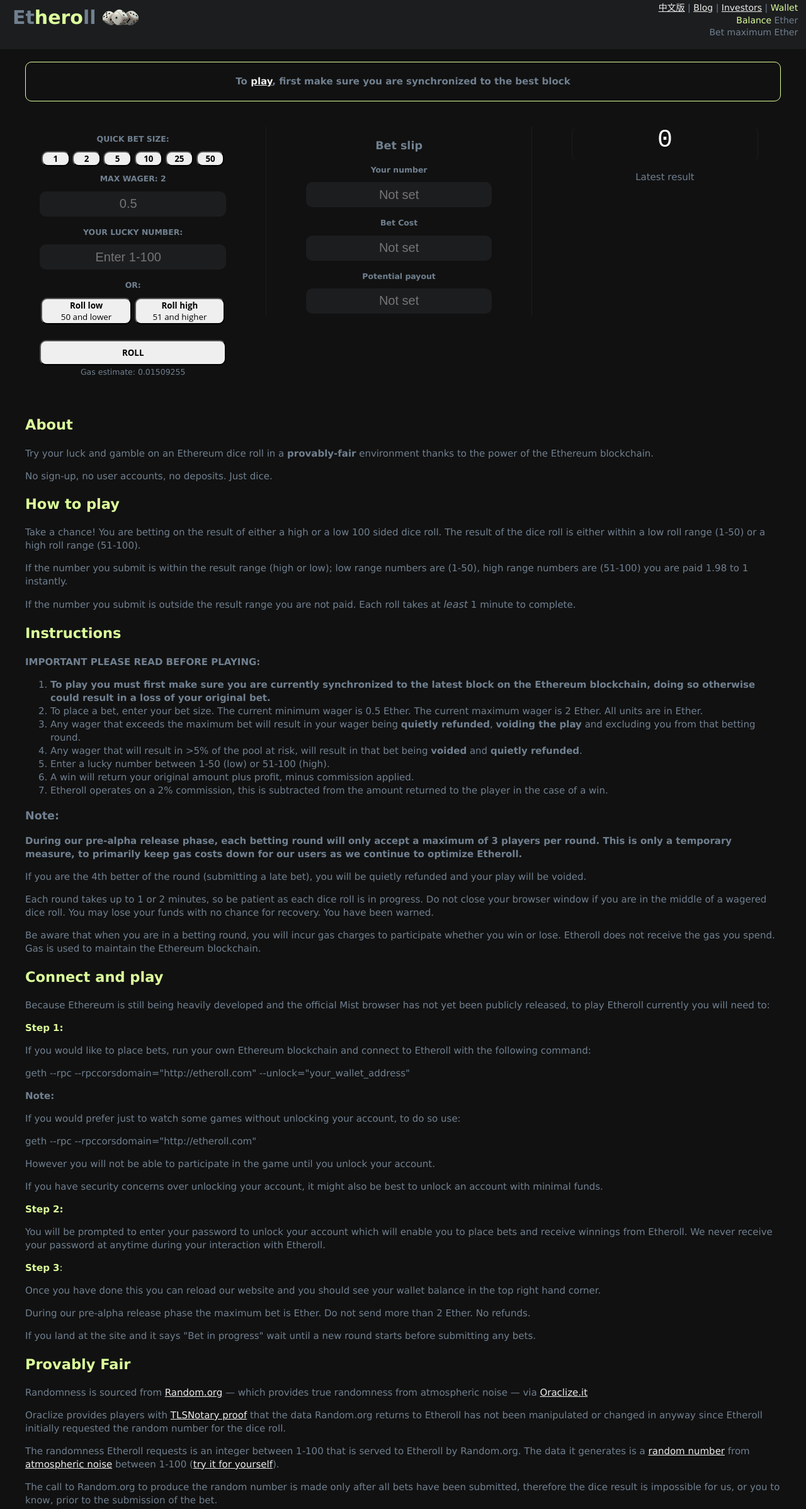
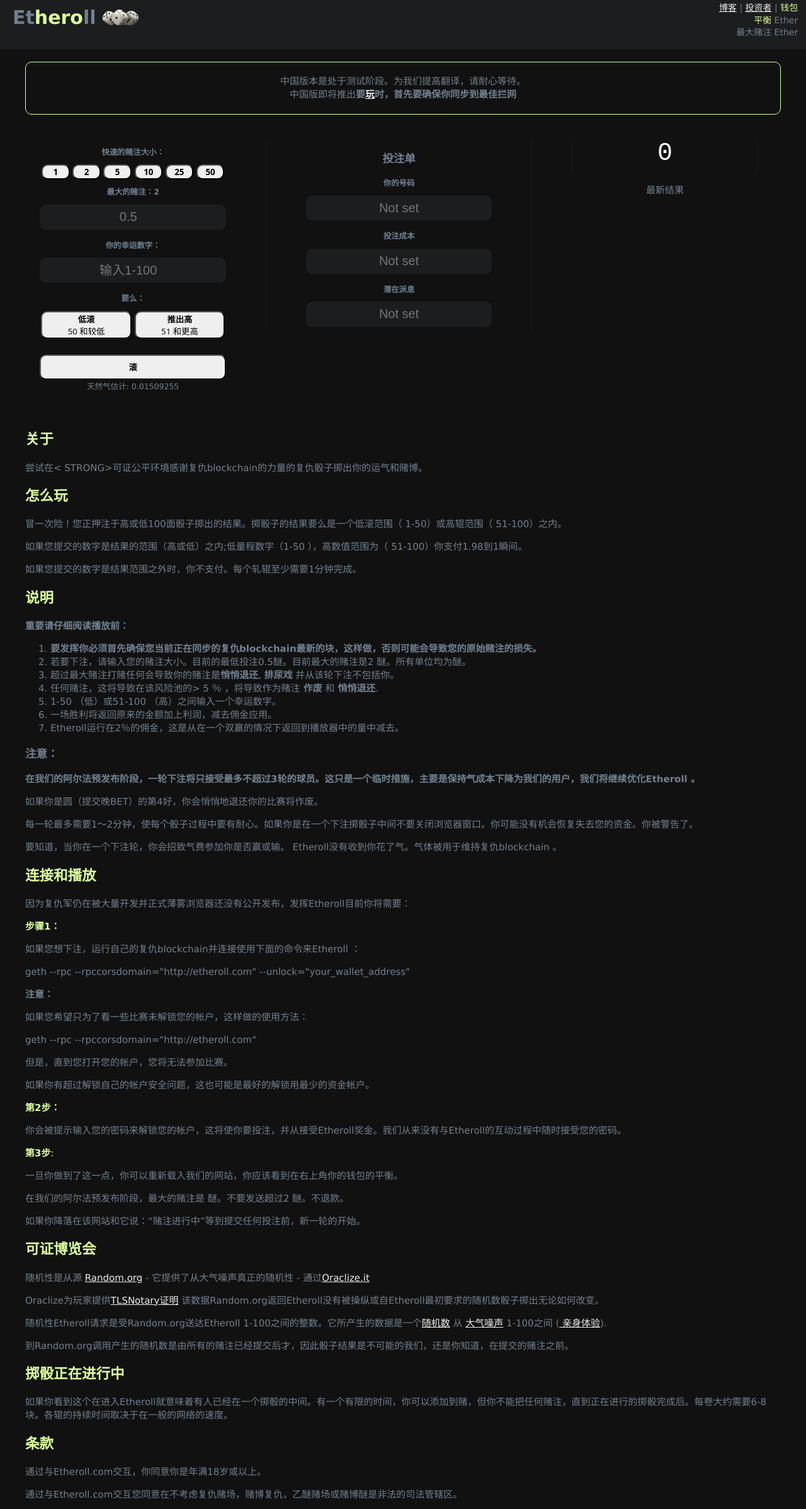
Before and after one commit to mrmayfield/Etherflip, a plain HTML site: page index.html in a window 1280 px wide. Shown: the part 22-2418 px from the top of the page at 63% size. Drawn offline with Linux system fonts and the light colour scheme; a web font is replaced by a local one.

Commit message:
chinse version

```diff
--- a/index.html
+++ b/index.html
@@ -40,12 +40,14 @@
 
 				<div class="balance-wrap">
 						<span class="balance-container">
-							<a href="http://chinese.etheroll.com">中文版</a> | <a href="https://etheroll.wordpress.com/" title="Blog">Blog</a> | <a href="investors.html" title="Investors">Investors</a> | <span class="green">Wallet</span> <strong class="account"></strong>
+							<a href="https://etheroll.wordpress.com/" title="Blog">
+								博客</a> | <a href="investors.html" title="Investors">
+							投资者</a> | <span class="green">钱包</span> <strong class="account"></strong>
 						</span>
 				</div>
 				<div class="balance-wrap">
 						<span class="balance-container">
-							<span class="green">Balance</span> <strong class="balance"></strong> Ether
+							<span class="green">平衡</span> <strong class="balance"></strong> Ether
 						</span>
 				</div>
 				<!--				<div class="balance-wrap etheroll-balance">
@@ -55,7 +57,8 @@
                                 </div>-->
 				<div class="balance-wrap etheroll-balance">
 						<span class="balance-container">
-							<span>Bet maximum</span> <strong class="max-bet"></strong> Ether
+							<span>
+最大赌注</span> <strong class="max-bet"></strong> Ether
 						</span>
 				</div>
 
@@ -68,17 +71,19 @@
 </div>
 <div class="jumbotron-container">
 	<div class="full">
-		<div class="alert"><p><strong>To <a href="#instructions">play</a>, first make sure you are synchronized to the best block</strong></p></div>
+		<div class="alert"><p>中国版本是处于测试阶段。为我们提高翻译，请耐心等待。</p><p>中国版即将推出<strong>要<a href="#instructions">玩</a>时，首先要确保你同步到最佳拦网</strong></p></div>
 	</div>
 </div>
 <div class="jumbotron-container">
 
 	<div class="jumbotron">
-		<h3 class="green generating-normal">Accepting bets (<a href="#the_game">?</a>)</h3>
-		<h3 class="orange  generating-wait">Ðie roll is in progress <a href="#roll_in_progress">(?)</a></h3>
-		<p class="mobile-only">You are seeing this message likely because you are viewing Etheroll on a mobile device. This Ðapp requires you to be running a local testnet version of Ethereum Blockchain for it to work. Please try on a desktop environment running a local testnet node.</p>
+		<h3 class="green generating-normal">接受投注(<a href="#the_game">?</a>)</h3>
+		<h3 class="orange  generating-wait">
+			掷骰正在进行中<a href="#roll_in_progress">(?)</a></h3>
+		<p class="mobile-only">您看到此消息，很可能是因为您在移动设备上观看Etheroll 。这DAPP需要你运行复仇Blockchain的本地testnet版本为它工作。请尝试上运行的本地testnet节点的桌面环境。</p>
 		<div class="bet-container">
-			<h5>QUICK BET SIZE:</h5>
+			<h5>
+				快速的赌注大小：</h5>
 			<div class="pre-paid-container">
 				<button id="1" class="choose pre-paid" value="1">
 					<strong>1</strong>
@@ -99,55 +104,71 @@
 					<strong>50</strong>
 				</button>
 			</div>
-			<h5>MAX WAGER: <span class="max-bet">2</span></h5>
+			<h5>
+				最大的赌注：<span class="max-bet">2</span></h5>
 			<input id="the-bet" type="number" pattern="[0-100]" min="0.5" step="any" class="bet-amount green"  placeholder="0.5">
-			<div class="warning-max-bet red">Maximum wager is <span class="max-bet"></span></div>
-			<div class="warning-min-bet red">Minimum wager is 0.5 ETH</div>
+			<div class="warning-max-bet red">
+				最大的赌注是<span class="max-bet"></span></div>
+			<div class="warning-min-bet red">
+				最低投注0.5 ETH</div>
 
-			<h5>YOUR LUCKY NUMBER:</h5>
-			<input id="seedB" type="number" pattern="[0-100]" min="1" max="100" placeholder="Enter 1-100" >
+			<h5>
+				你的幸运数字：</h5>
+			<input id="seedB" type="number" pattern="[0-100]" min="1" max="100" placeholder="输入1-100" >
 			<div class="pre-roll-container">
-				<h5>OR:</h5>
+				<h5>
+					要么：</h5>
 				<button id="Low" class="choose bet-choice" value="1">
-					<strong>Roll low</strong>
-					<p><span class="prediction">50</span> and lower</p>
+					<strong>
+						低滚</strong>
+					<p><span class="prediction">50</span> 和较低</p>
 				</button>
 				<button id="High" class="choose bet-choice" value="100">
-					<strong>Roll high</strong>
-					<p><span class="prediction">51</span> and higher</p>
+					<strong>推出高</strong>
+					<p><span class="prediction">51</span> 和更高</p>
 				</button>
 			</div>
 			<button id="place-bet" class="choose place-bet" >
-				<strong>ROLL</strong>
+				<strong>
+					滚</strong>
 			</button>
-			<div><small>Gas estimate: 0.01509255</small></div>
+			<div><small>
+				天然气估计: 0.01509255</small></div>
 		</div>
 	</div>
 	<div class="jumbotron bet-slip">
-		<h3 id="title-bet-slip">Bet slip</h3>
+		<h3 id="title-bet-slip">投注单</h3>
 		<div class="your-bet-container">
-			<h5>Your number</h5>
+			<h5>
+				你的号码</h5>
 			<input type="text" id="bet-number" disabled type="number" pattern="[0-100]" min="1" max="100" placeholder="Not set">
-			<h5>Bet Cost</h5>
+			<h5>投注成本</h5>
 			<input type="text" class="bet-amount" disabled type="number" pattern="[0-100]" min="1" max="100" placeholder="Not set">
-			<h5>Potential payout</h5>
+			<h5>
+				潜在派息</h5>
 			<input type="text" class="bet-payout" disabled type="number" pattern="[0-100]" min="1" max="100" placeholder="Not set">
 		</div>
 	</div>
 	<div  class="jumbotron">
 		<div class="result-container">
 
-			<h3 class="green generating-normal">Place your bet...</h3>
-			<h3 class="orange generating-wait">Rolling die...</h3>
-			<h3 class="green generating-confirm">Minting...</h3>
-			<div class="orange generating-wait" ><input type="text" id='blocks-to-go' disabled value="Accepting last bets..."></div>
+			<h3 class="green generating-normal">请将您的赌注...</h3>
+			<h3 class="orange generating-wait">
+				轧制模...</h3>
+			<h3 class="green generating-confirm">
+				铸造...</h3>
+			<div class="orange generating-wait" ><input type="text" id='blocks-to-go' disabled value="
+接受最后的赌注..."></div>
 			<div class="generating-normal"><img src="assets/images/ajax-loader1.gif"/> </div>
 			<div class="generating-wait"><img src="assets/images/ajax-loader-wait1.gif"/> </div>
 			<!--<input type="text" id="result" class="odometer" disabled></input>-->
 			<div class="odometer" style="width: 70%;font-size: 40px;height: 55px;border-radius: 10px;">0</div>
-			<p class="" id=''>Latest result</p>
-			<h2 class="green" id="win">WINNER!</h2>
-			<h2 class="red" id="lose">NO WIN</h2>
+			<p class="" id=''>
+				最新结果</p>
+			<h2 class="green" id="win">
+				优胜者!</h2>
+			<h2 class="red" id="lose">
+				没有胜利</h2>
 		</div>
 	</div>
 	<!--<div class="jumbotron">
@@ -186,67 +207,93 @@
 </div>-->
 <div class="jumbotron-container">
 	<div class="full">
-		<h2><a class="green">About</a></h2>
-		<p>Try your luck and gamble on an Ethereum dice roll in a <strong>provably-fair</strong> environment thanks to the power of the Ethereum blockchain.</p>
-		<p>No sign-up, no user accounts, no deposits. Just dice.</p>
+		<h2><a class="green">关于</a></h2>
+		<p>尝试在< STRONG>可证公平</ STRONG>环境感谢复仇blockchain的力量的复仇骰子掷出你的运气和赌博。</p>
 
-		<h2><a class="green" name="the_game">How to play</a></h2>
-		<p>Take a chance! You are betting on the result of either a high or a low 100 sided dice roll. The result of the dice roll is either within a low roll range (1-50) or a high roll range (51-100).</p>
-		<p>If the number you submit is within the result range (high or low); low range numbers are (1-50), high range numbers are (51-100) you are paid 1.98 to 1 instantly.</p>
-		<p>If the number you submit is outside the result range you are not paid. Each roll takes at <em>least</em> 1 minute to complete.</p>
-		<h2><a class="green" name="instructions">Instructions</a></h2>
-		<p><strong>IMPORTANT PLEASE READ BEFORE PLAYING:</strong></p>
+
+		<h2><a class="green" name="the_game">
+			怎么玩</a></h2>
+		<p>
+			冒一次险！您正押注于高或低100面骰子掷出的结果。掷骰子的结果要么是一个低滚范围（ 1-50）或高辊范围（ 51-100）之内。</p>
+		<p>如果您提交的数字是结果的范围（高或低）之内;低量程数字（1-50 ），高数值范围为（ 51-100）你支付1.98到1瞬间。</p>
+		<p>如果您提交的数字是结果范围之外时，你不支付。每个轧辊至少需要1分钟完成。</p>
+		<h2><a class="green" name="instructions">
+			说明</a></h2>
+		<p><strong>
+			重要请仔细阅读播放前：</strong></p>
 		<ol>
-			<li><strong>To play you must first make sure you are currently synchronized to the latest block on the Ethereum blockchain, doing so otherwise could result in a loss of your original bet.</strong></li>
-			<li>To place a bet, enter your bet size. The current minimum wager is 0.5 Ether. The current maximum wager is <span class="max-bet">2</span>  Ether. All units are in Ether.</li>
-			<li>Any wager that exceeds the maximum bet will result in your wager being <strong>quietly refunded</strong>, <strong>voiding the play</strong> and excluding you from that betting round.</li>
-			<li>Any wager that will result in >5% of the pool at risk, will result in that bet being <strong>voided</strong> and <strong>quietly refunded</strong>.</li>
-			<li>Enter a lucky number between 1-50 (low) or 51-100 (high).</li>
-			<li>A win will return your original amount plus profit, minus commission applied.</li>
-			<li>Etheroll operates on a 2% commission, this is subtracted from the amount returned to the player in the case of a win.</li>
+			<li><strong>要发挥你必须首先确保您当前正在同步的复仇blockchain最新的块，这样做，否则可能会导致您的原始赌注的损失。</strong></li>
+			<li>
+				若要下注，请输入您的赌注大小。目前的最低投注0.5醚。目前最大的赌注是<span class="max-bet">2</span>
+				醚。所有单位均为醚。</li>
+			<li>
+				超过最大赌注打赌任何会导致你的赌注是<strong>悄悄退还</strong>, <strong>排尿戏</strong> 并从该轮下注不包括你。</li>
+			<li>
+				任何赌注，这将导致在该风险池的> 5 ％ ，将导致作为赌注<strong>
+				作废</strong>
+				和 <strong>悄悄退还</strong>.</li>
+			<li>1-50 （低）或51-100 （高）之间输入一个幸运数字。</li>
+			<li>一场胜利将返回原来的金额加上利润，减去佣金应用。</li>
+			<li>Etheroll运行在2％的佣金，这是从在一个双赢的情况下返回到播放器中的量中减去。</li>
 		</ol>
-		<h3>Note:</h3>
-		<p><strong>During our pre-alpha release phase, each betting round will only accept a maximum of 3 players per round. This is only a temporary measure, to primarily keep gas costs down for our users as we continue to optimize Etheroll.</strong></p>
-		<p>If you are the 4th better of the round (submitting a late bet), you will be quietly refunded and your play will be voided.</p>
-		<p>Each round takes up to 1 or 2 minutes, so be patient as each dice roll is in progress. Do not close your browser window if you are in the middle of a wagered dice roll. You may lose your funds with no chance for recovery. You have been warned.</p>
-		<p>Be aware that when you are in a betting round, you will incur gas charges to participate whether you win or lose. Etheroll does not receive the gas you spend. Gas is used to maintain the Ethereum blockchain.</p>
-		<h2><a class="green">Connect and play</a></h2>
-		<p>Because Ethereum is still being heavily developed and the official Mist browser has not yet been publicly released, to play Etheroll currently you will need to:</p>
-		<p class="green"><strong>Step 1:</strong></p>
-		<p>If you would like to place bets, run your own Ethereum blockchain and connect to Etheroll with the following command:</p>
+		<h3>
+			注意：</h3>
+		<p><strong>
+			在我们的阿尔法预发布阶段，一轮下注将只接受最多不超过3轮的球员。这只是一个临时措施，主要是保持气成本下降为我们的用户，我们将继续优化Etheroll 。</strong></p>
+		<p>
+			如果你是圆（提交晚BET）的第4好，你会悄悄地退还你的比赛将作废。</p>
+		<p>每一轮最多需要1〜2分钟，使每个骰子过程中要有耐心。如果你是在一个下注掷骰子中间不要关闭浏览器窗口。你可能没有机会恢复失去您的资金。你被警告了。</p>
+		<p>要知道，当你在一个下注轮，你会招致气费参加你是否赢或输。 Etheroll没有收到你花了气。气体被用于维持复仇blockchain 。</p>
+		<h2><a class="green">连接和播放</a></h2>
+		<p>因为复仇军仍在被大量开发并正式薄雾浏览器还没有公开发布，发挥Etheroll目前你将需要：</p>
+		<p class="green"><strong>步骤1：</strong></p>
+		<p>如果您想下注，运行自己的复仇blockchain并连接使用下面的命令来Etheroll ：</p>
 		<p>geth --rpc --rpccorsdomain="http://etheroll.com" --unlock="your_wallet_address"</p>
-		<p><strong>Note:</strong></p>
-		<p>If you would prefer just to watch some games without unlocking your account, to do so use:</p>
+		<p><strong>
+			注意：</strong></p>
+		<p>如果您希望只为了看一些比赛未解锁您的帐户，这样做的使用方法：</p>
 		<p>geth --rpc --rpccorsdomain="http://etheroll.com"</p>
-		<p>However you will not be able to participate in the game until you unlock your account.</p>
-		<p>If you have security concerns over unlocking your account, it might also be best to unlock an account with minimal funds.</p>
-		<p class="green"><strong>Step 2:</strong></p>
-		<p>You will be prompted to enter your password to unlock your account which will enable you to place bets and receive winnings from Etheroll. We never receive your password at anytime during your interaction with Etheroll.</p>
-		<p class="green"><strong>Step 3</strong>:</p>
-		<p>Once you have done this you can reload our website and you should see your wallet balance in the top right hand corner.</p>
-		<p>During our pre-alpha release phase the maximum bet is <span class="max-bet"></span> Ether. Do not send more than <span class="max-bet">2</span> Ether. No refunds.</p>
-		<p>If you land at the site and it says "Bet in progress" wait until a new round starts before submitting any bets.</p>
+		<p>但是，直到您打开您的帐户，您将无法参加比赛。</p>
+		<p>
+			如果你有超过解锁自己的帐户安全问题，这也可能是最好的解锁用最少的资金帐户。</p>
+		<p class="green"><strong>第2步：</strong></p>
+		<p>你会被提示输入您的密码来解锁您的帐户，这将使你要投注，并从接受Etheroll奖金。我们从来没有与Etheroll的互动过程中随时接受您的密码。</p>
+		<p class="green"><strong>
+			第3步</strong>:</p>
+		<p>一旦你做到了这一点，你可以重新载入我们的网站，你应该看到在右上角你的钱包的平衡。</p>
+		<p>
+			在我们的阿尔法预发布阶段，最大的赌注是<span class="max-bet"></span>
+			醚。不要发送超过<span class="max-bet">2</span>
+			醚。不退款。</p>
+		<p>如果你降落在该网站和它说：“赌注进行中”等到提交任何投注前，新一轮的开始。</p>
 
-		<h2><a class="green" name="provably_fair">Provably Fair</a></h2>
-		<p>Randomness is sourced from <a href="https://www.random.org/">Random.org</a> — which provides true randomness from atmospheric noise — via <a href="http://www.oraclize.it/">Oraclize.it</a></p>
-		<p>Oraclize provides players with <a href="https://docs.oraclize.it/#tlsnotary-proof">TLSNotary proof</a> that the data Random.org returns to Etheroll has not been manipulated or changed in anyway since Etheroll initially requested the random number for the dice roll.</p>
-		<p>The randomness Etheroll requests is an integer between 1-100 that is served to Etheroll by Random.org. The data it generates is a <a href="https://www.random.org/randomness/">random number</a> from <a href="https://en.wikipedia.org/wiki/Atmospheric_noise">atmospheric noise</a> between 1-100 (<a href="https://www.random.org/integers/?num=1&min=1&max=100&col=1&base=10&format=plain&rnd=new">try it for yourself</a>).</p>
-		<p>The call to Random.org to produce the random number is made only after all bets have been submitted, therefore the dice result is impossible for us, or you to know, prior to the submission of the bet.</p>
-		<h2><a class="green" name="roll_in_progress">Die roll is in progress</a></h2>
-		<p>If you see this upon entering Etheroll it means somebody is already in the middle of a die roll. There is a limited time where you can add to the bet, but after you will not be able to place any bets until the die roll in progress is complete. Each roll takes ~6-8 blocks. The duration of each roll is dependant upon the speed of the network in general.</p>
-		<h2><a class="green" name="the_terms">Terms</a></h2>
-		<p>By interacting with Etheroll.com you agree that you are 18 years of age or above.</p>
-		<p>By interacting with Etheroll.com you agree that you are in a jurisdiction that does not consider Ethereum casinos, Ethereum gambling, Ether casinos or Ether gambling to be illegal.</p>
-		<p>Etheroll is an Ethereum casino and Ether gambling experience that is only for entertainment purposes. Please be aware Etheroll is in alpha mode and as such you should take care when handling your bets, any loss due to malfunction of the game, codebase, networks or likewise will not result in a refund and Etheroll is not repsonsible or liable for anything that occurs as a result, directly or in-directly from interacting with the contract.</p>
-		<p>Etheroll is not liable for any loss of funds you or any entity incurs as a result of using this service.</p>
-		<p>Refunds are not possible and will not be considered under any circumstances what-so-ever, so only risk what you can afford.</p>
-		<p>By using this website you agree to these terms if you have read them or not.</p>
-		<p>Any detection of potential misuse of the game will result in your address being banned from playing. You have been warned.</p>
+		<h2><a class="green" name="provably_fair">可证博览会</a></h2>
+		<p>
+			随机性是从源 <a href="https://www.random.org/">Random.org</a>
+			- 它提供了从大气噪声真正的随机性 - 通过<a href="http://www.oraclize.it/">Oraclize.it</a></p>
+		<p>Oraclize为玩家提供<a href="https://docs.oraclize.it/#tlsnotary-proof">TLSNotary证明</a> 该数据Random.org返回Etheroll没有被操纵或自Etheroll最初要求的随机数骰子掷出无论如何改变。</p>
+		<p>
+			随机性Etheroll请求是受Random.org送达Etheroll 1-100之间的整数。它所产生的数据是一个<a href="https://www.random.org/randomness/">随机数</a>
+			从 <a href="https://en.wikipedia.org/wiki/Atmospheric_noise">大气噪声</a>
+			1-100之间 (<a href="https://www.random.org/integers/?num=1&min=1&max=100&col=1&base=10&format=plain&rnd=new">
+			亲身体验</a>).</p>
+		<p>到Random.org调用产生的随机数是由所有的赌注已经提交后才，因此骰子结果是不可能的我们，还是你知道，在提交的赌注之前。</p>
+		<h2><a class="green" name="roll_in_progress">掷骰正在进行中</a></h2>
+		<p>如果你看到这个在进入Etheroll就意味着有人已经在一个掷骰的中间。有一个有限的时间，你可以添加到赌，但你不能把任何赌注，直到正在进行的掷骰完成后。每卷大约需要6-8块。各辊的持续时间取决于在一般的网络的速度。</p>
+		<h2><a class="green" name="the_terms">条款</a></h2>
+		<p>通过与Etheroll.com交互，你同意你是年满18岁或以上。</p>
+		<p>通过与Etheroll.com交互您同意在不考虑复仇赌场，赌博复仇，乙醚赌场或赌博醚是非法的司法管辖区。</p>
+		<p>Etheroll是一个复仇的赌场和赌博醚的经验，仅仅是出于娱乐的目的。请注意Etheroll处于字符模式，因此处理您的赌注，当你要小心，任何损失，由于本场比赛，代码库，网络故障或也不会导致退款和Etheroll不负责或承担任何发生，结果，直接或在直接从与合同相互作用。</p>
+		<p>Etheroll不是资金的任何损失承担责任，你或任何实体即被作为使用本服务的结果。</p>
+		<p>退款是不可能的，任何情况下什么那么以往任何时候都不会被考虑的，所以唯一的风险，你能负担得起。</p>
+		<p>通过使用这个网站，你同意这些条款，如果您已经阅读它们。</p>
+		<p>任何检测游戏会导致您的地址可能会被滥用，从打被禁止。你被警告了。</p>
 
-		<p>Feel free to browse/steal the source code which I will eventually release.</p>
-		<h2><a class="green">Disclaimer</a></h2>
-		<p>You must be 18 years or older to play Etheroll. By playing Etheroll you agree that you are over 18 years of age and that you are also playing Etheroll within a jurisdiction that does not consider interacting with and/or placing bets and/or profiting and/or losing from an Ethereum online casino to be illegal in any way shape or form.</p>
-		<p>No refunds. No acceptances.</p>
+		<p>随意浏览/窃取源代码，我将最终发布。</p>
+		<h2><a class="green">放弃</a></h2>
+		<p>
+			您必须年满18周岁玩Etheroll 。通过播放Etheroll您同意您已年满18周岁，并且您还管辖范围内打Etheroll不考虑与交互和/或下注和/或收益和/或失去从复仇网上赌场是非法的以任何方式或形式。</p>
+		<p>不退款。没有承兑汇票。</p>
 
 	</div>
 </div>
```
Lines whose indentation alone changed are shown as unchanged.
